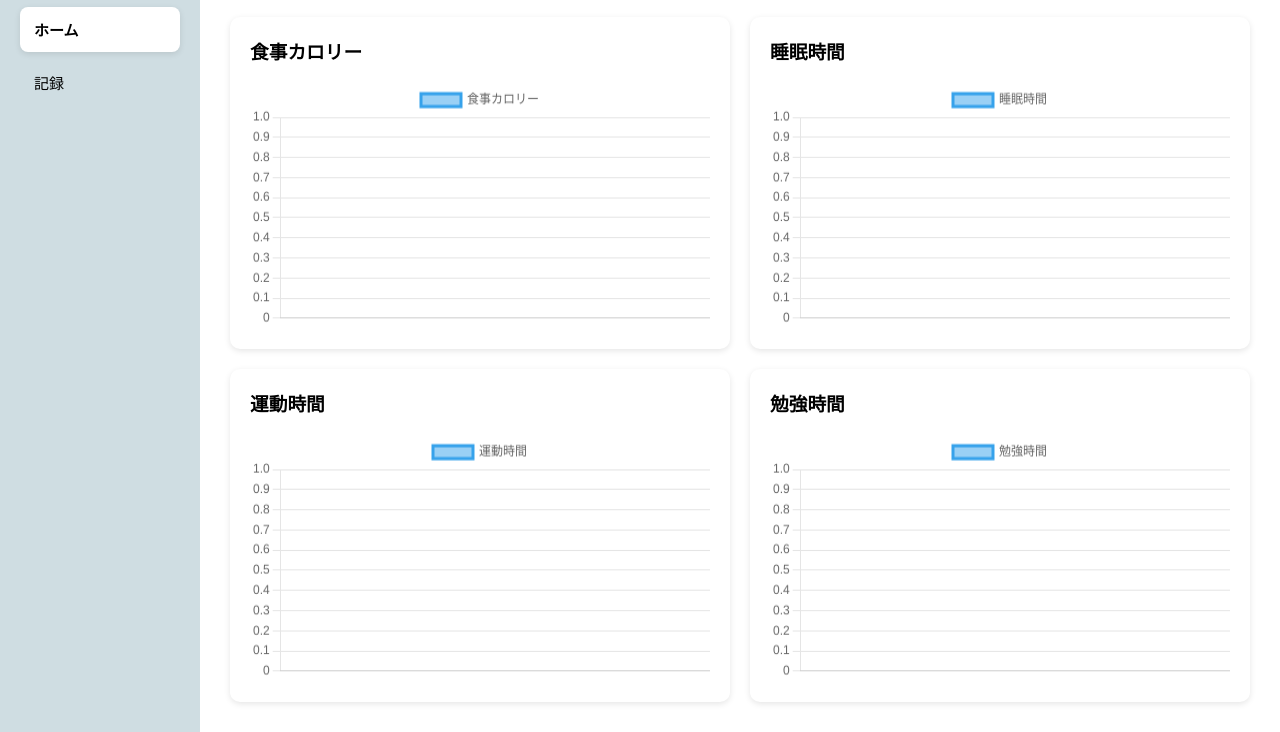
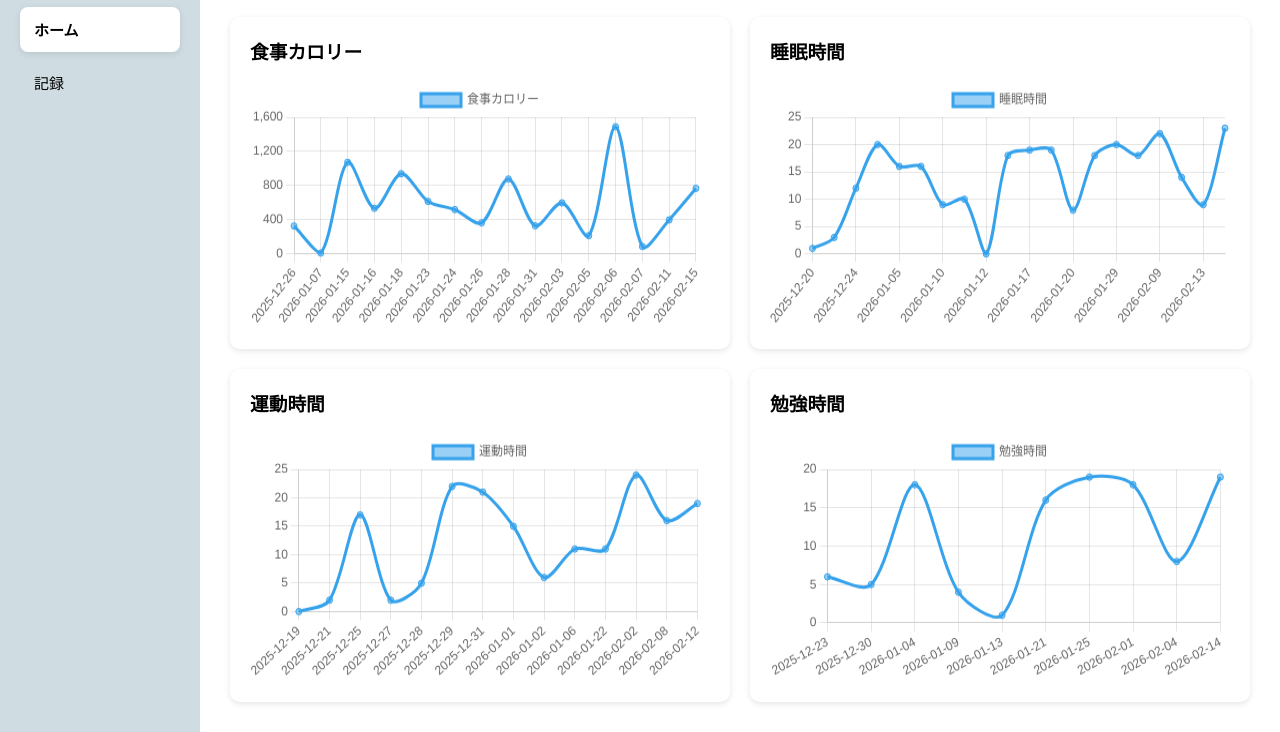
Before and after one commit to jun-2025ex/step24-homework, a plain HTML site: page index.html in a window 1280 px wide. Shown: the part 68-800 px from the top of the page. Drawn offline with nearby package versions, Linux system fonts and the light colour scheme.

Commit message:
edit html, js

```diff
--- a/app.js
+++ b/app.js
@@ -209,5 +209,48 @@ function closeModal(){
   document.getElementById("modal").classList.add("hidden");
 }
 
+function seedTestData(){
+  const categories = ["food","sleep","exercise","study"];
+  const data = [];
+
+  for(let i=0;i<60;i++){
+
+    const date = new Date();
+    date.setDate(date.getDate() - i);
+    const category =
+      categories[Math.floor(Math.random()*4)];
+    let value = 0;
+
+    if(category === "food"){
+      value = Math.floor(Math.random() * 1501); // 0〜1500
+    }
+
+    if(category === "sleep"){
+      value = Math.floor(Math.random() * 25); // 0〜24
+    }
+
+    if(category === "exercise"){
+      value = Math.floor(Math.random() * 25);
+    }
+
+    if(category === "study"){
+      value = Math.floor(Math.random() * 25);
+    }
+
+    data.push({
+      category,
+      date: date.toISOString().slice(0,10),
+      content: "テストデータ " + i,
+      value
+    });
+  }
+
+  localStorage.setItem("records", JSON.stringify(data));
+
+  renderTable();
+  drawCharts();
+}
+
 // ---------- 初期ページ ----------
 navigate("home");
+seedTestData();
--- a/index.html
+++ b/index.html
@@ -23,5 +23,6 @@
     <div class="main" id="app"></div>
 
     <script src="app.js"></script>
+    <script src="seeder.js"></script>
   </body>
 </html>
```
